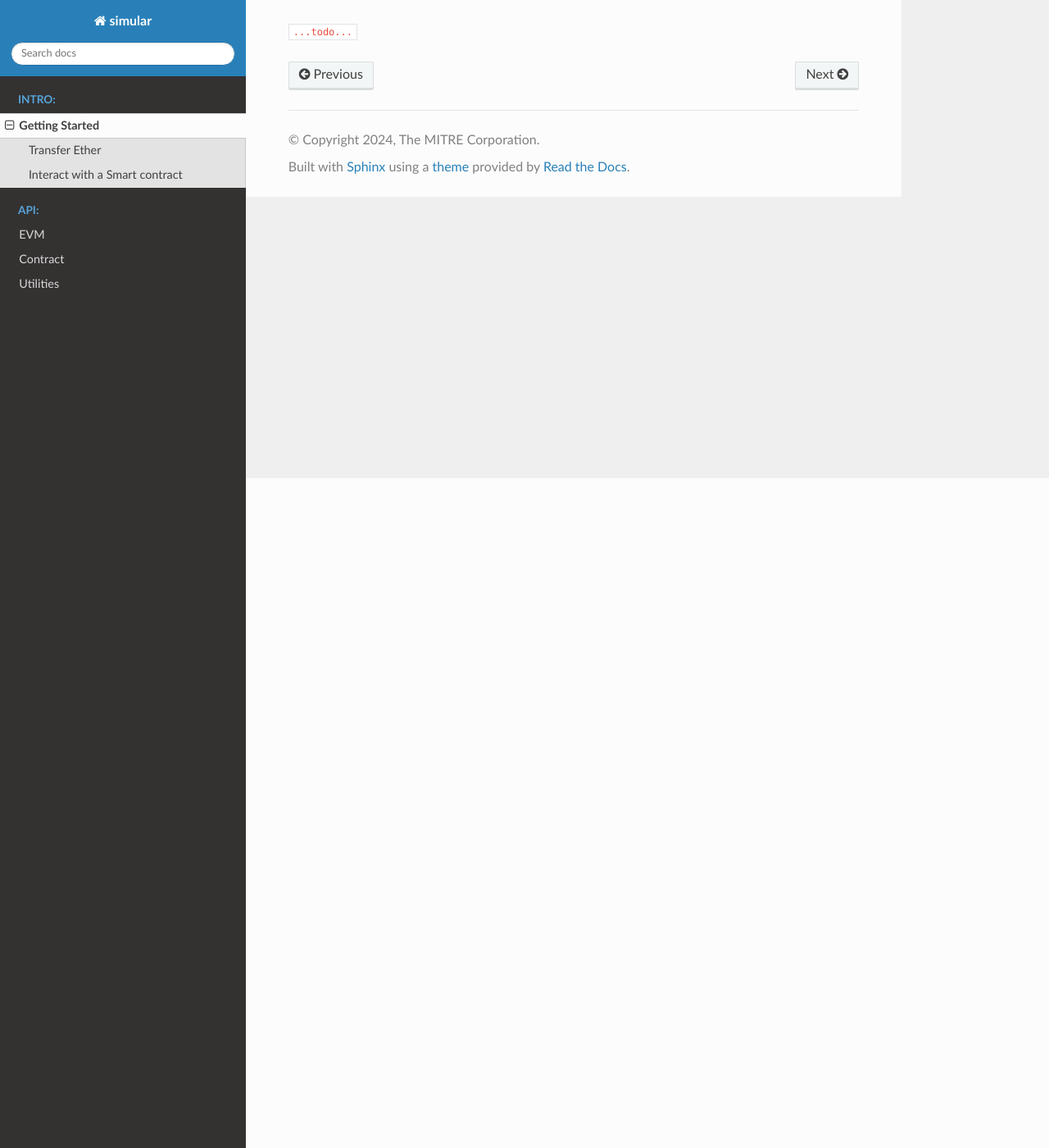
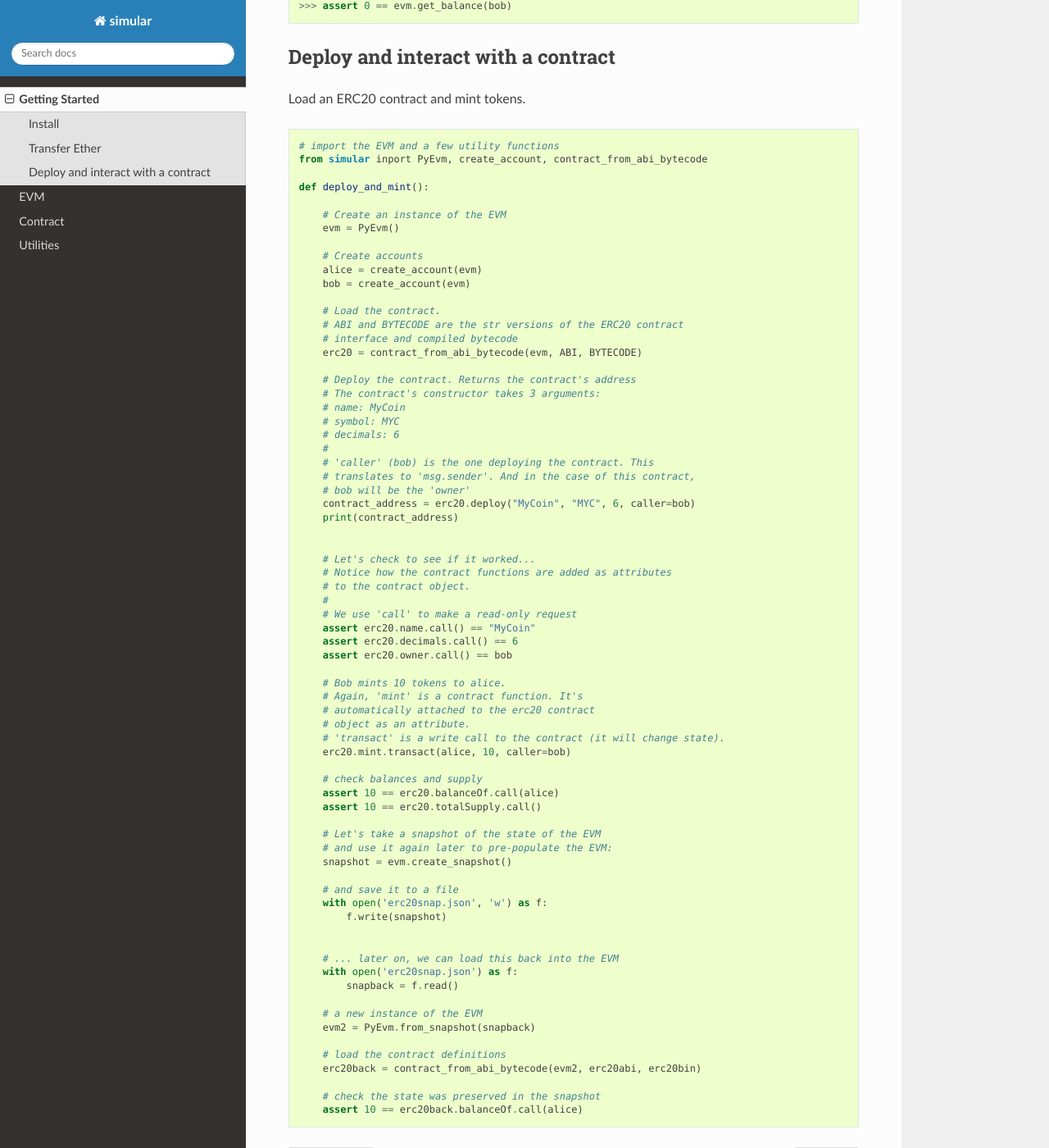
Before and after one commit to simular-fi/simular, a Sphinx documentation site: the page built from docs/getstarted.rst, in a window 1280 px wide and 1400 px high, scrolled down 817 px. Shown: the whole window at 82% size. Built offline with Sphinx 7.4.7 and the Read the Docs theme 2.0.0, drawn with Linux system fonts in a browser that asks for light colours; some of the changed text lies outside the part shown.

```diff
--- a/docs/getstarted.rst
+++ b/docs/getstarted.rst
@@ -2,6 +2,9 @@
 
 Getting Started
 ===============
+
+Install
+-------
 
 Simular is available on `PyPi <https://pypi.org/project/simular-evm/>`_
 It requires Python ``>=3.11``.
@@ -10,16 +13,12 @@ It requires Python ``>=3.11``.
 
     >>> pip install simular-evm
 
-
-Here are a few examples of how to use simular. You can find more details
-in the API section.
-
+Here are a few examples of how to use simular.
 
 Transfer Ether
 --------------
 
-In this example, we'll create 2 Ethereum accounts and show how to
-transfer Ether between the accounts.
+Create 2 Ethereum accounts and transfer Ether between the accounts.
 
 .. code-block:: python
 
@@ -29,20 +28,97 @@ transfer Ether between the accounts.
     # create an instance of the Evm
     >>> evm = PyEvm()
 
+    # convert 1 ether to wei (1e18)
+    >>> one_ether = ether_to_wei(1)
+
     # create a couple of accounts - one for Bob with and initial
     # balance of 1 ether and one for Alice with no balance.
-    >>> bob = create_account(evm, value=ether_to_wei(1))
+    >>> bob = create_account(evm, value=one_ether)
     >>> alice = create_account(evm)
 
     # Bob transfers 1 ether to alice
-    >>> evm.transfer(bob, alice, ether_to_wei(1))
+    >>> evm.transfer(bob, alice, one_ether)
 
     # check balances
     >>> assert int(1e18) == evm.get_balance(alice)
     >>> assert 0 == evm.get_balance(bob)
 
 
-Interact with a Smart contract
-------------------------------
+Deploy and interact with a contract
+-----------------------------------
 
-``...todo...``
+Load an ERC20 contract and mint tokens.
+
+.. code-block:: python
+
+    # import the EVM and a few utility functions
+    from simular inport PyEvm, create_account, contract_from_abi_bytecode
+
+    def deploy_and_mint():
+
+        # Create an instance of the EVM
+        evm = PyEvm()
+
+        # Create accounts
+        alice = create_account(evm)
+        bob = create_account(evm)
+
+        # Load the contract.
+        # ABI and BYTECODE are the str versions of the ERC20 contract
+        # interface and compiled bytecode
+        erc20 = contract_from_abi_bytecode(evm, ABI, BYTECODE)
+
+        # Deploy the contract. Returns the contract's address
+        # The contract's constructor takes 3 arguments:
+        # name: MyCoin
+        # symbol: MYC
+        # decimals: 6
+        #
+        # 'caller' (bob) is the one deploying the contract. This
+        # translates to 'msg.sender'. And in the case of this contract,
+        # bob will be the 'owner'
+        contract_address = erc20.deploy("MyCoin", "MYC", 6, caller=bob)
+        print(contract_address)
+
+
+        # Let's check to see if it worked...
+        # Notice how the contract functions are added as attributes
+        # to the contract object.
+        #
+        # We use 'call' to make a read-only request
+        assert erc20.name.call() == "MyCoin"
+        assert erc20.decimals.call() == 6
+        assert erc20.owner.call() == bob
+
+        # Bob mints 10 tokens to alice.
+        # Again, 'mint' is a contract function. It's
+        # automatically attached to the erc20 contract
+        # object as an attribute.
+        # 'transact' is a write call to the contract (it will change state).
+        erc20.mint.transact(alice, 10, caller=bob)
+
+        # check balances and supply
+        assert 10 == erc20.balanceOf.call(alice)
+        assert 10 == erc20.totalSupply.call()
+
+        # Let's take a snapshot of the state of the EVM
+        # and use it again later to pre-populate the EVM:
+        snapshot = evm.create_snapshot()
+
+        # and save it to a file
+        with open('erc20snap.json', 'w') as f:
+            f.write(snapshot)
+
+
+        # ... later on, we can load this back into the EVM
+        with open('erc20snap.json') as f:
+            snapback = f.read()
+
+        # a new instance of the EVM
+        evm2 = PyEvm.from_snapshot(snapback)
+
+        # load the contract definitions
+        erc20back = contract_from_abi_bytecode(evm2, erc20abi, erc20bin)
+
+        # check the state was preserved in the snapshot
+        assert 10 == erc20back.balanceOf.call(alice)
--- a/pyproject.toml
+++ b/pyproject.toml
@@ -18,7 +18,7 @@ license = "Apache-2.0"
 readme = "README.md"
 homepage = "https://github.com/simular-fi/simular"
 repository = "https://github.com/simular-fi/simular"
-documentation = "https://github.com/simular-fi/simular/docs/"
+documentation = "https://simular.readthedocs.io/en/latest/"
 keywords = ["agent-based modeling", "ethereum", "solidity", "simulation"]
 description = "smart-contract api and embedded ethereum virtual machine"
 classifiers = [
@@ -45,5 +45,5 @@ docs = "sphinx-build -M html docs docs/build"
 
 [project.urls]
 Source = "https://github.com/simular-fi/simular"
-Documentation = "https://simular-fi.github.io/simular"
+Documentation = "https://simular.readthedocs.io/en/latest/"
 Issues = "https://github.com/simular-fi/simular/issues"
```
Also changed, not shown: docs/evm.rst (+16 -2 lines), docs/index.rst (+5 -9 lines), docs/toc.rst (+1 -8 lines), 6 other files.
